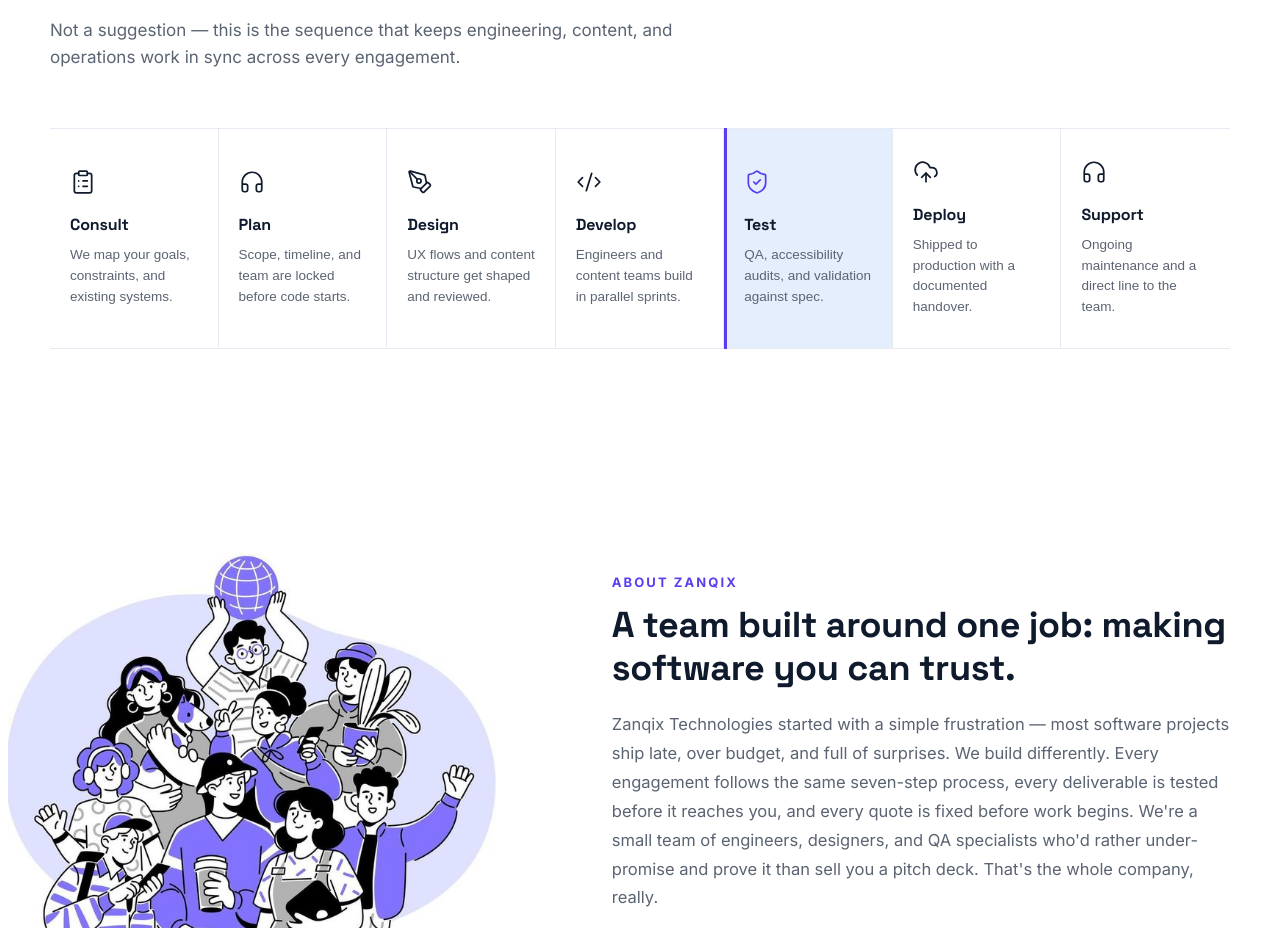
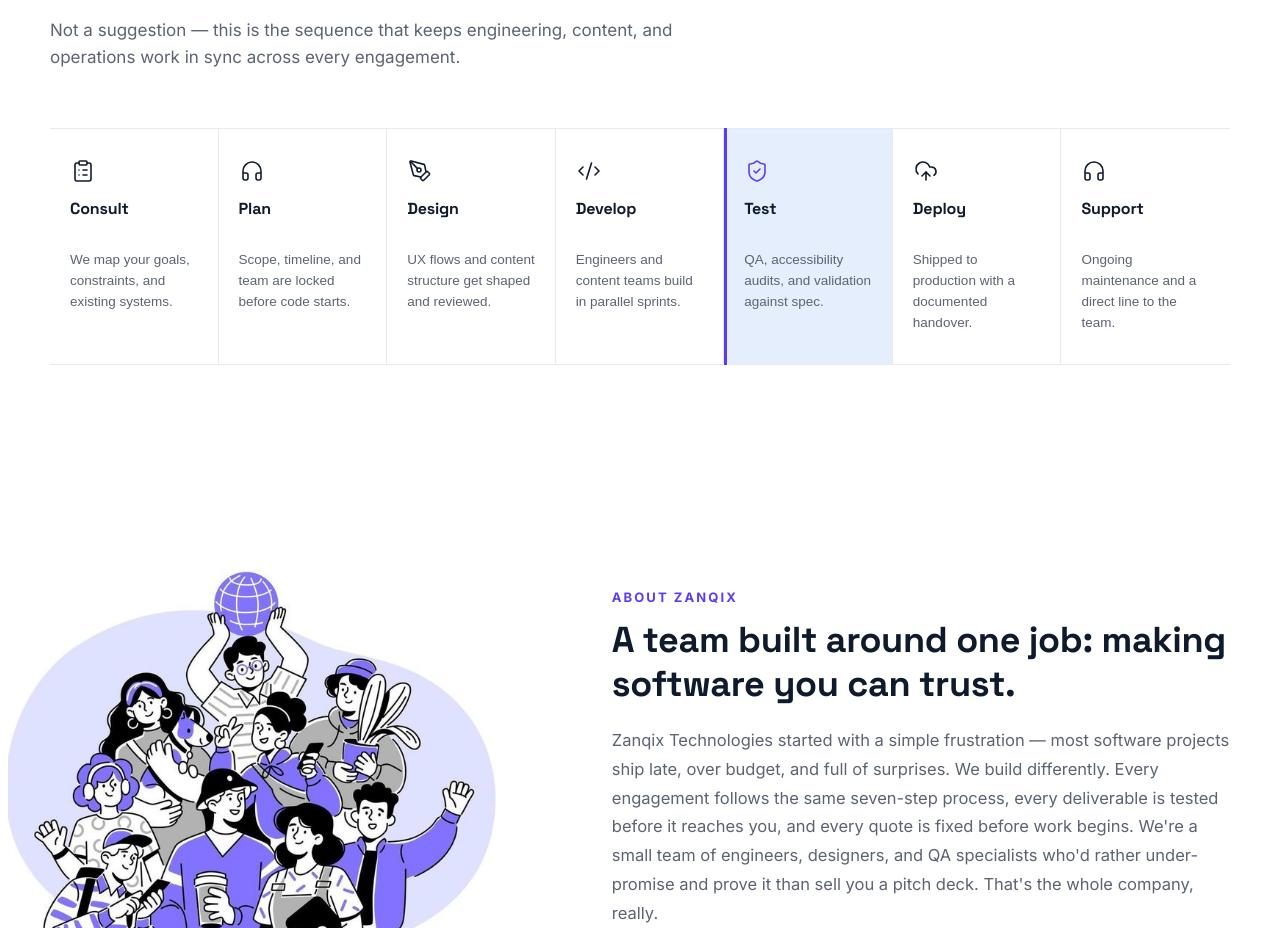
Before and after one commit to Zanqiz/CompanyWebsite, a React (Vite) app: page / in a window 1280 px wide. Shown: the part 2830-3758 px from the top of the page. Built offline with nearby package versions, Linux system fonts and the light colour scheme.

Commit message:
new changes new branch

```diff
--- a/src/Components/Stylesheet/Service-main.css
+++ b/src/Components/Stylesheet/Service-main.css
@@ -134,13 +134,13 @@
   z-index: 1;
   display: grid;
   grid-template-columns: repeat(3, 1fr);
-  gap: 1px;
+  gap: 20px;
   max-width: 1200px;
   margin: 0 auto 96px;
-  background: #ffffff;
-  border: 1px solid var(--sm-border);
+  background: transparent;
+  border: none;
   border-radius: 16px;
-  overflow: hidden;
+  overflow: visible;
 }
 
 .services-section .card {
@@ -149,13 +149,16 @@
   padding: 36px 32px;
   display: flex;
   flex-direction: column;
-  transition: background 0.25s ease, box-shadow 0.25s ease;
+  border: 1px solid var(--sm-border);
+  border-radius: 14px;
+  transition: background 0.25s ease, box-shadow 0.25s ease, transform 0.2s ease;
   box-shadow: 0 8px 24px rgba(27, 31, 59, 0.12);
 }
 
 .services-section .card:hover {
   background: #fdfbf9;
   box-shadow: 0 12px 32px rgba(27, 31, 59, 0.18);
+  transform: translateY(-2px);
 }
 
 .services-section .icon-box {
--- a/src/styles.css
+++ b/src/styles.css
@@ -106,28 +106,65 @@
   .zq-story-top { grid-template-columns: 1fr; }
   .zq-values-grid { grid-template-columns: 1fr; }
 }
-
 /* ---------- Process ---------- */
 .zq-process { padding: 96px 24px; background: #fff; }
 .zq-process-inner { max-width: 1180px; margin: 0 auto; }
 .zq-process h2 { font-size: clamp(28px, 3.6vw, 42px); max-width: 760px; }
 .zq-process-sub { margin-top: 16px; font-size: 17px; color: var(--slate); max-width: 640px; line-height: 1.6; }
+
 .zq-steps-row {
-  margin-top: 56px; display: grid; grid-template-columns: repeat(7, 1fr);
-  border-top: 1px solid #E7EAF2; border-bottom: 1px solid #E7EAF2;
+  margin-top: 56px;
+  display: grid;
+  grid-template-columns: repeat(7, 1fr);
+  align-items: stretch;              /* make every step the same height */
+  border-top: 1px solid #E7EAF2;
+  border-bottom: 1px solid #E7EAF2;
 }
+
 .zq-step {
-  text-align: left; background: none; border: none; border-right: 1px solid #E7EAF2;
-  padding: 30px 20px; cursor: pointer; position: relative;
+  display: flex;                     /* new — column layout inside each step */
+  flex-direction: column;
+  align-items: flex-start;
+  text-align: left;
+  background: none;
+  border: none;
+  border-right: 1px solid #E7EAF2;
+  padding: 30px 20px;
+  cursor: pointer;
+  position: relative;
   transition: background 0.2s ease;
   color: var(--ink);
 }
 .zq-step:last-child { border-right: none; }
-.zq-step h5 { margin: 16px 0 10px; font-size: 16px; }
-.zq-step p { margin: 0; font-size: 13.5px; color: var(--slate); line-height: 1.55; }
+
+.zq-step svg {
+  height: 24px;                      /* new — fixed icon slot so icons line up */
+  display: block;
+}
+
+.zq-step h5 {
+  margin: 16px 0 10px;
+  font-size: 16px;
+  min-height: 2.6em;                 /* new — reserves space for up to 2 lines */
+  line-height: 1.3;
+  display: flex;
+  align-items: flex-start;
+}
+
+.zq-step p {
+  margin: 0;
+  font-size: 13.5px;
+  color: var(--slate);
+  line-height: 1.55;
+}
+
 .zq-step::before {
-  content: ""; position: absolute; left: 0; top: -1px; bottom: -1px; width: 3px;
-  background: transparent; transition: background 0.2s ease;
+  content: "";
+  position: absolute;
+  left: 0; top: -1px; bottom: -1px;
+  width: 3px;
+  background: transparent;
+  transition: background 0.2s ease;
 }
 .zq-step.active { background: var(--bg-light); }
 .zq-step.active::before { background: var(--purple); }
@@ -135,7 +172,7 @@
 
 @media (max-width: 1100px) {
   .zq-steps-row { grid-template-columns: repeat(4, 1fr); }
-  .zq-step:nth-child(4) { border-right: none; }
+  .zq-step:nth-child(4n) { border-right: none; }   /* fixed selector for 4-col wrap */
 }
 @media (max-width: 640px) {
   .zq-steps-row { grid-template-columns: repeat(2, 1fr); }
```
